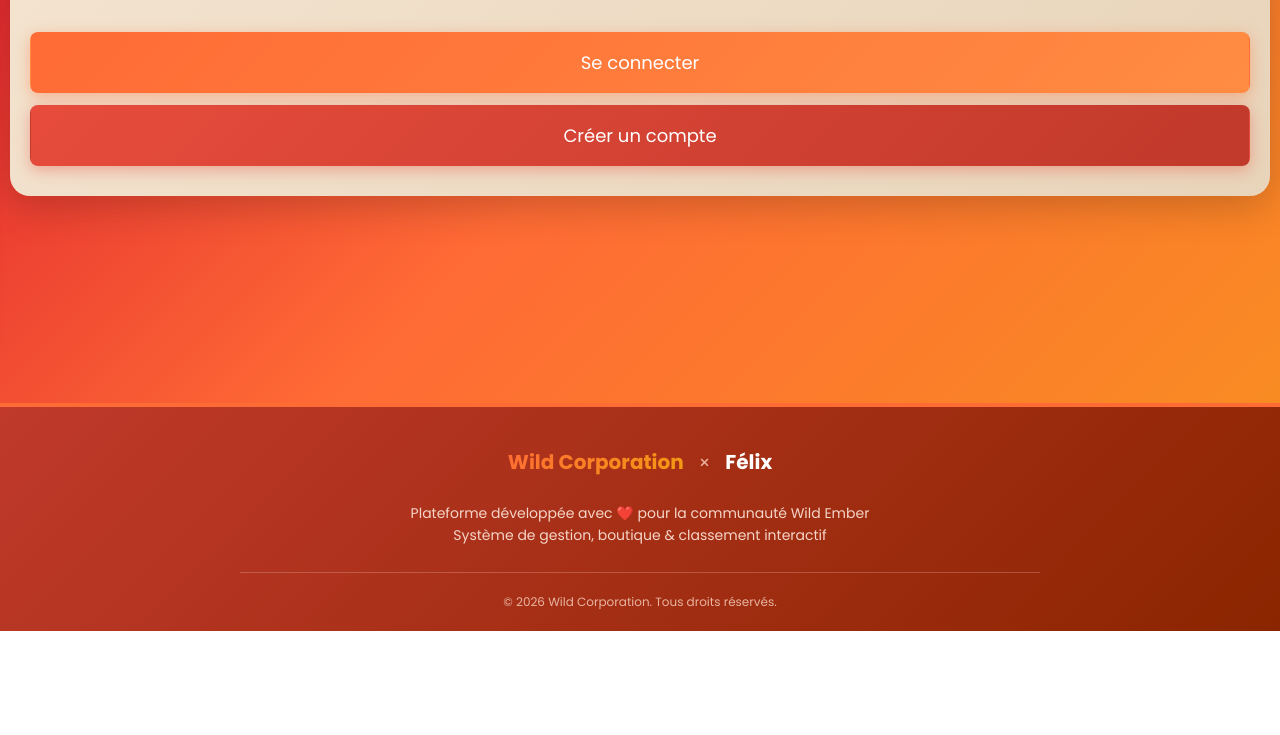
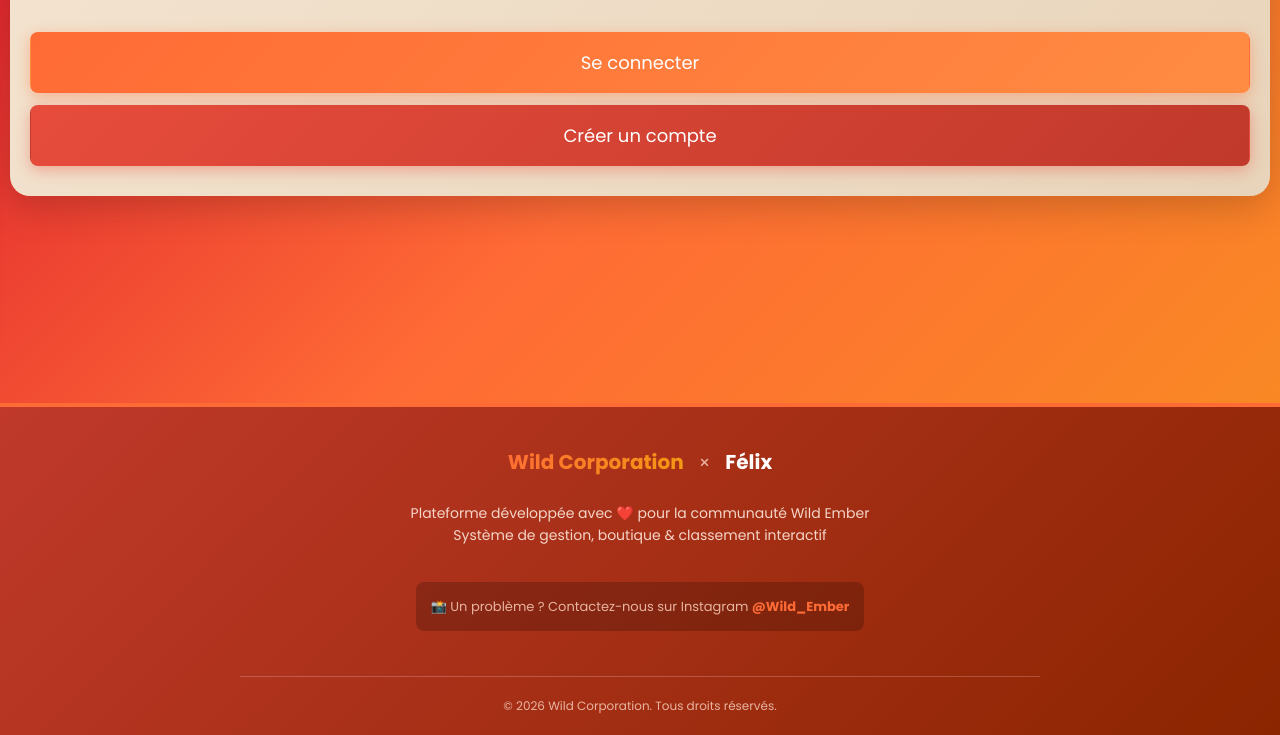
Before and after one commit to Felixooos/Mon-Site, a website built with Vite: page index.html in a window 1280 px wide. Shown: the part 457-1192 px from the top of the page. Before the commit the page ends 1088 px from the top, so only its background shows below. Built offline with nearby package versions, Linux system fonts and the light colour scheme; files whose address does not match are found by name.

Commit message:
Ajouter lien Instagram Wild_Ember dans footer

```diff
--- a/index.html
+++ b/index.html
@@ -1050,6 +1050,10 @@
             Système de gestion, boutique & classement interactif
           </p>
 
+          <p style="color: #e8b4a0; font-size: 13px; margin: 20px 0; padding: 15px; background: rgba(0,0,0,0.2); border-radius: 8px; display: inline-block;">
+            📸 Un problème ? Contactez-nous sur Instagram <a href="https://instagram.com/Wild_Ember" target="_blank" style="color: #ff6b35; font-weight: bold; text-decoration: none;">@Wild_Ember</a>
+          </p>
+
           <div style="border-top: 1px solid rgba(255, 255, 255, 0.2); padding-top: 20px; margin-top: 25px;">
             <p style="color: #e8b4a0; font-size: 12px; margin: 0;">
               © 2026 Wild Corporation. Tous droits réservés.
```
